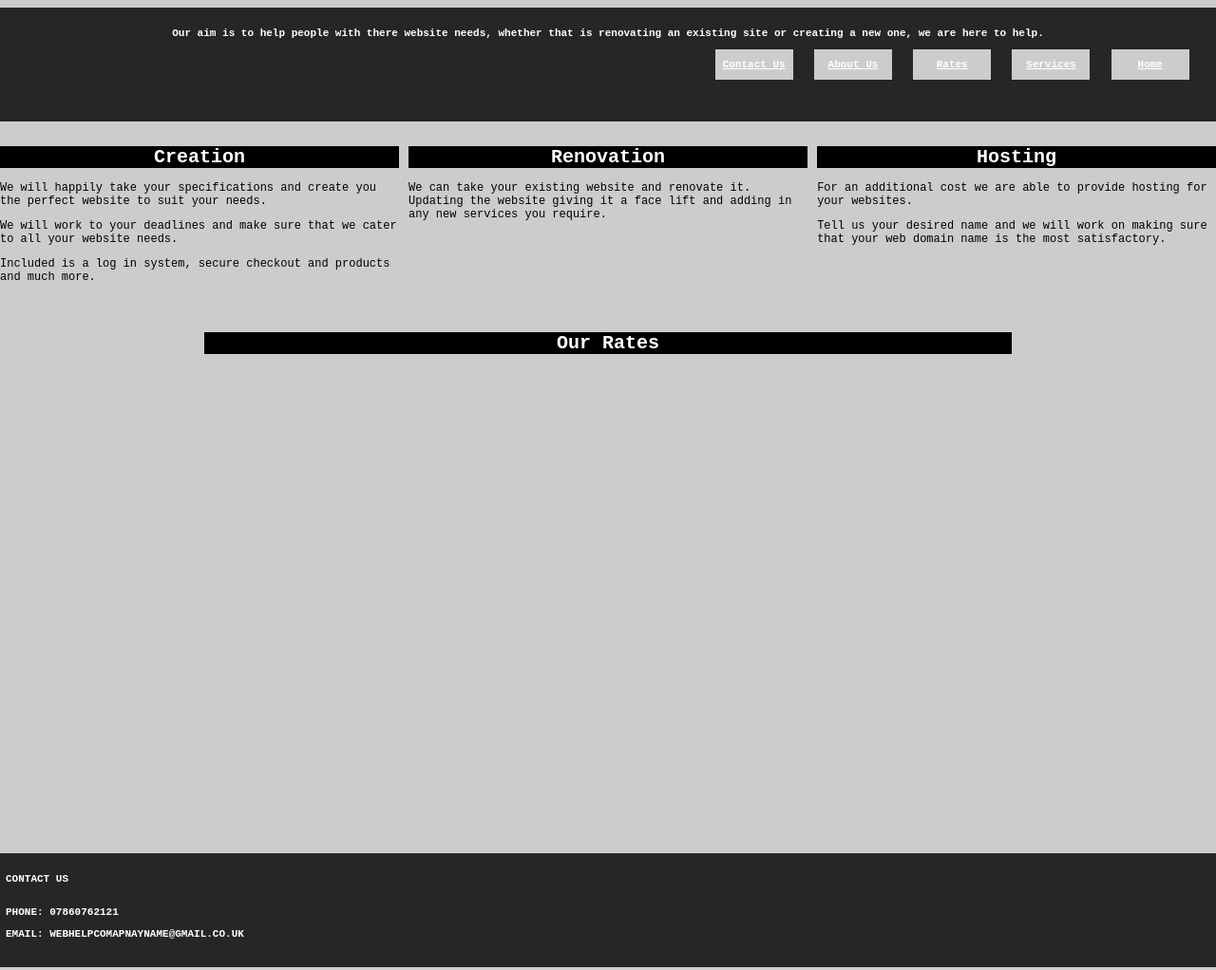
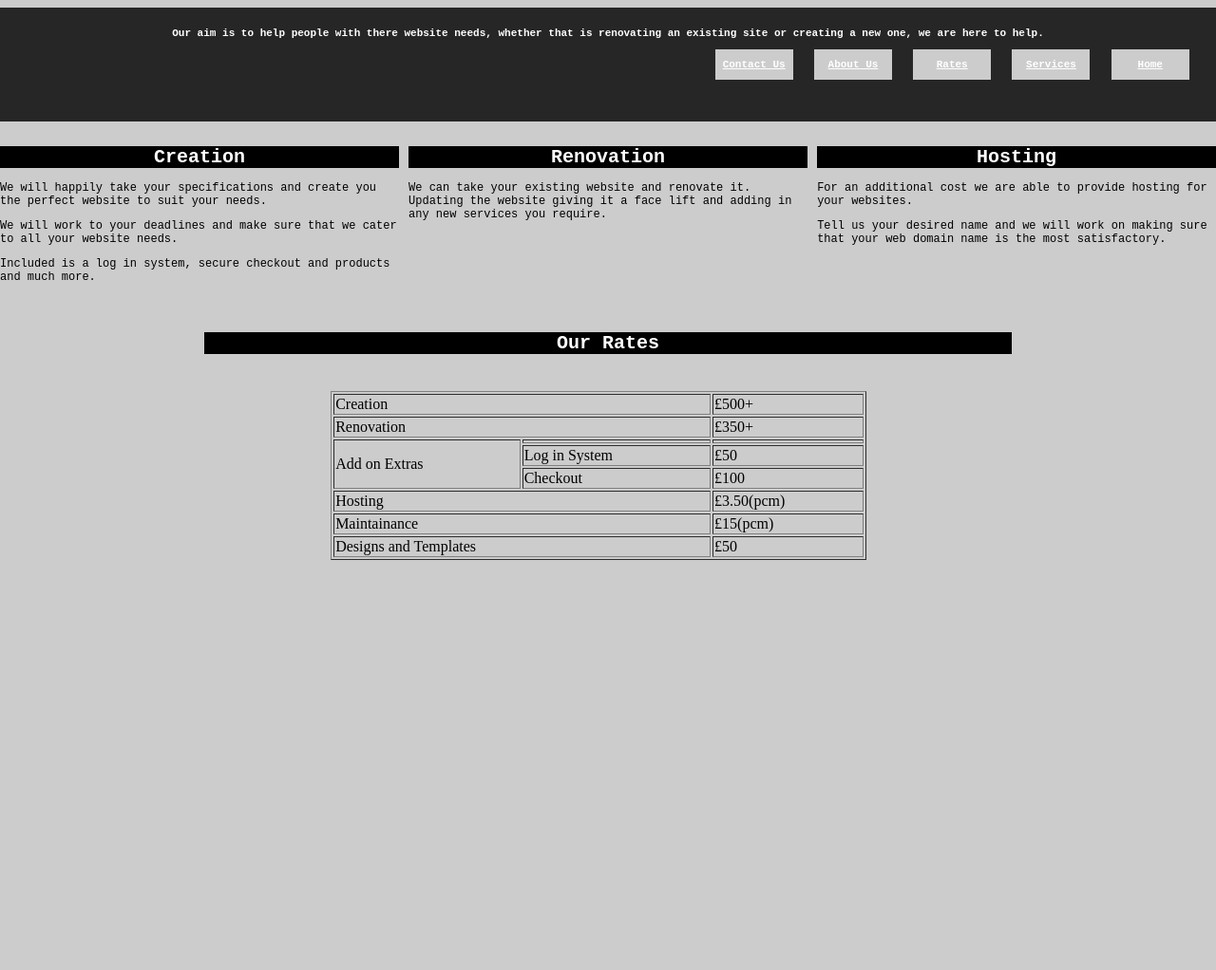
Before and after one commit to LTSiteDesign/LordTittleyWebDesign, a plain HTML site: page Index.html in a window 1280 px wide. Shown: the top 1022 px of the page at 95% size. Drawn offline with Linux system fonts and the light colour scheme.

Commit message:
Added in table - not yet complete

```diff
--- a/Index.html
+++ b/Index.html
@@ -46,15 +46,55 @@
 						<h1>Our Rates<h1>
 					</div>
 				</div>
+				<div class="section group">
+					<div class="col span_3_of_12">
+					</div>
+					<div class="col span_8_of_12">
+						<table border="1" width="66.4%">
+							<tr>
+								<td colspan="2">Creation</td>
+								<td>£500+</td>
+							</tr>
+							<tr>
+								<td colspan="2">Renovation</td>
+								<td>£350+</td>
+							</tr>
+							<tr>
+								<td rowspan="3">Add on Extras</td>
+								<td></td>
+								<td></td>
+							</tr>
+							<tr>
+								<td>Log in System</td>
+								<td>£50</td>
+							</tr>
+							<tr>
+								<td>Checkout</td>
+								<td>£100</td>
+							</tr>
+							<tr>
+								<td colspan="2">Hosting</td>
+								<td>£3.50(pcm)</td>
+							</tr>
+							<tr>
+								<td colspan="2">Maintainance</td>
+								<td>£15(pcm)</td>
+							</tr>
+							<tr>
+								<td colspan="2">Designs and Templates</td>
+								<td>£50</td>
+							</tr>
+						</table>
+					</div>
 			</div>
 		</div>
 			<div class="page1">
 			</div>
 
 		<div class="footer">
-			<p>Contact Us</p>
+			<br>Contact Us</br>
 			<br>Phone: 07860762121</br>
-			<p>Email: Webhelpcomapnayname@gmail.co.uk</p>
+			<br>Email: Webhelpcomapnayname@gmail.co.uk</br>
 		</div>
 	</body>
 </html>
--- a/Main.css
+++ b/Main.css
@@ -48,7 +48,7 @@ body {
 .footer {
   background-color:#262626;
   height:100px;
-  color: #fff;
+  color: #ffffff;
   font-family: monospace;
   font-size: 11px;
   font-weight: bold;
@@ -186,7 +186,7 @@ body {
 }
 
 .span_3_of_12 {
-    width: 24.4%;
+    width: 26.4%;
 }
 
 .span_2_of_12 {
```
